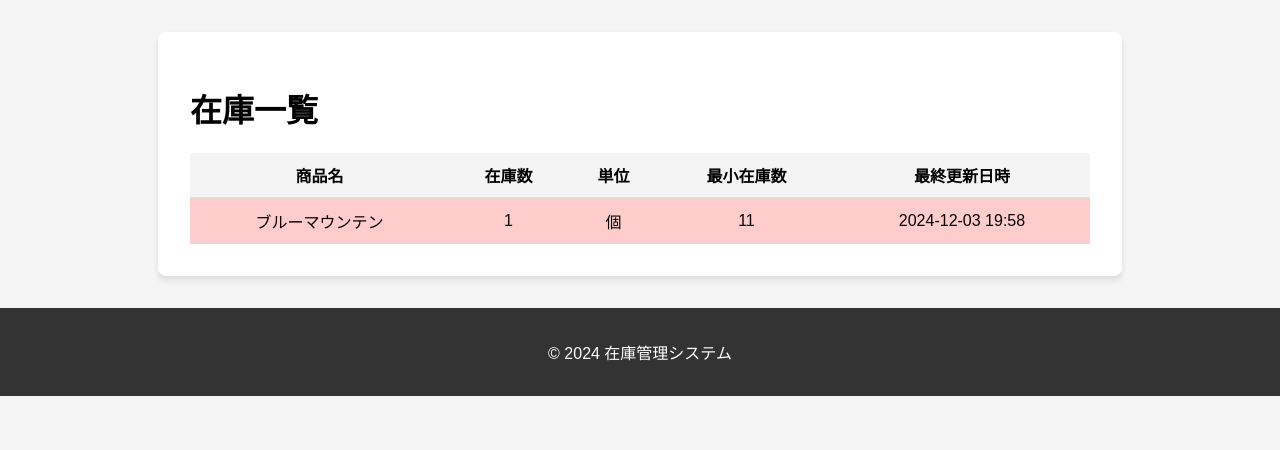
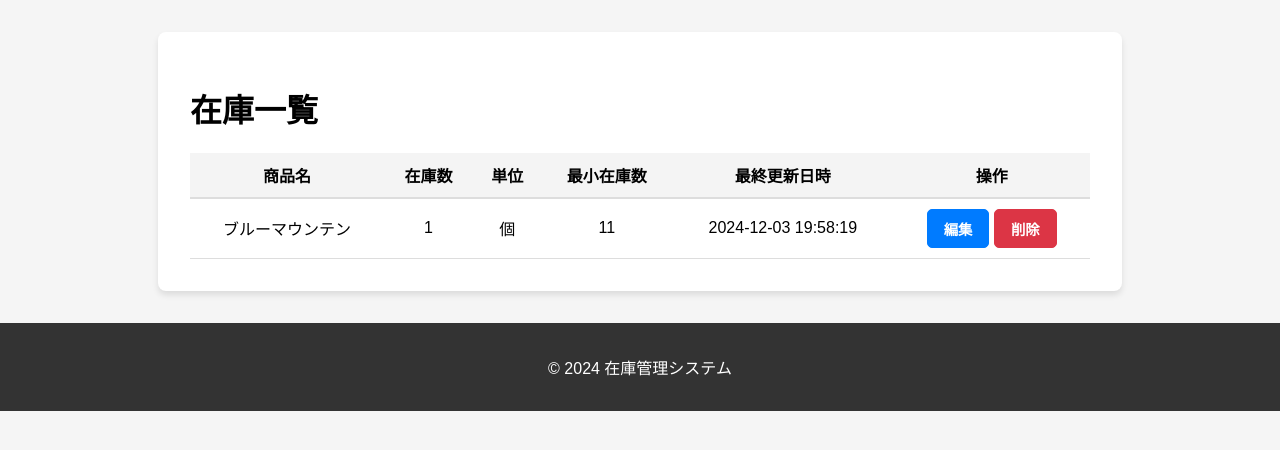
Before and after one commit to SHIBATSUJITadashi/inventory_app, a Flask app: page /inventory in a window 1280 px wide. Shown: the part 56-506 px from the top of the page. Run offline with Flask 3, Linux system fonts and the light colour scheme; a user stored in the database is signed in.

Commit message:
レンダー用修正

```diff
--- a/templates/inventory_list.html
+++ b/templates/inventory_list.html
@@ -3,6 +3,7 @@
 
 {% block content %}
 <h1>在庫一覧</h1>
+
 <table>
     <thead>
         <tr>
@@ -11,20 +12,23 @@
             <th>単位</th>
             <th>最小在庫数</th>
             <th>最終更新日時</th>
+            <th>操作</th>
         </tr>
     </thead>
     <tbody>
         {% for item in inventory %}
-                <tr {% if item.quantity < item.min_quantity %} style="background-color: #ffcccc;" {% endif %}>
+        <tr class="{{ 'alert' if item.alert else '' }}">
             <td>{{ item.name }}</td>
             <td>{{ item.quantity }}</td>
             <td>{{ item.unit }}</td>
             <td>{{ item.min_quantity }}</td>
-                    <td>{{ item.updated_at.strftime('%Y-%m-%d %H:%M') }}</td>
-                </tr>
-            {% else %}
-                <tr>
-                    <td colspan="5">在庫はありません。</td>
+            <td>{{ item.updated_at.strftime('%Y-%m-%d %H:%M:%S') }}</td>
+            <td>
+                <a href="{{ url_for('edit_inventory', id=item.id) }}" class="btn btn-edit">編集</a>
+                <form action="{{ url_for('delete_inventory', id=item.id) }}" method="POST" style="display:inline;">
+                    <button type="submit" class="btn btn-delete">削除</button>
+                </form>
+            </td>
         </tr>
         {% endfor %}
     </tbody>
```
Lines whose indentation alone changed are shown as unchanged.
